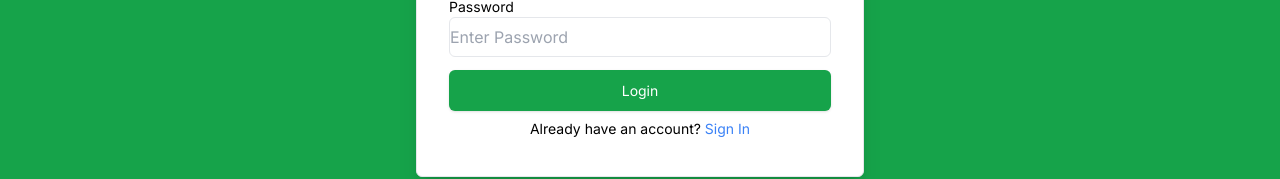
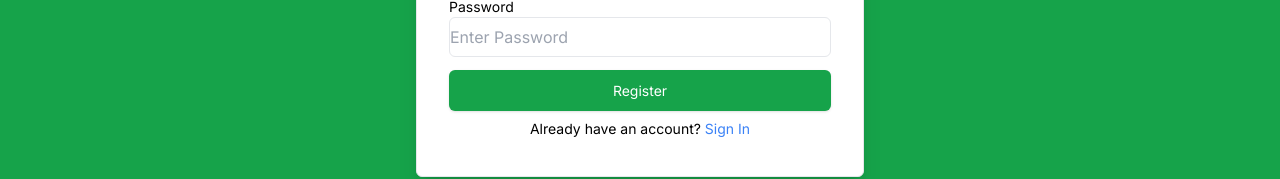
Before and after one commit to junaidahmed-One/pet-care, a Next.js app: page /signup in a window 1280 px wide. Shown: the part 415-594 px from the top of the page. Built offline with nearby package versions, Linux system fonts and the light colour scheme.

Commit message:
typo fix and linking logo to landing page.

```diff
--- a/app/(auth)/layout.tsx
+++ b/app/(auth)/layout.tsx
@@ -1,4 +1,5 @@
 import { PawPrintIcon } from "@/components/Icons";
+import Link from "next/link";
 import React from "react";
 
 export default function AuthRootLayout({
@@ -10,7 +11,9 @@
     <div className="h-screen w-screen bg-green-600">
       <div className="flex items-center space-x-2">
         <PawPrintIcon className="h-6 w-6 text-white" />
-        <span className="text-2xl font-bold text-white">PetCare</span>
+        <span className="text-2xl font-bold text-white">
+          <Link href={"/"}>PetCare</Link>
+        </span>
       </div>
       {children}
     </div>
--- a/app/(auth)/signup/page.tsx
+++ b/app/(auth)/signup/page.tsx
@@ -44,7 +44,7 @@
             />
           </div>
           <button className="text-md items-center justify-center rounded-md bg-green-600 px-4 py-2 text-sm text-white shadow transition-colors focus:outline-none focus:ring-2 focus:ring-offset-2">
-            Login
+            Register
           </button>
           <div className="text-center text-sm">
             Already have an account?{" "}
```
